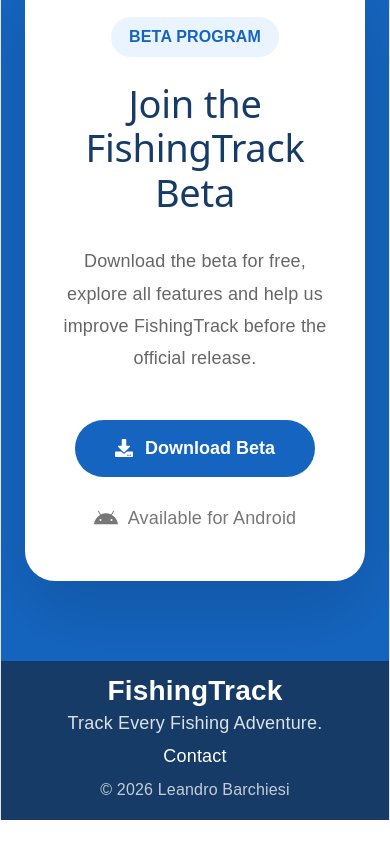
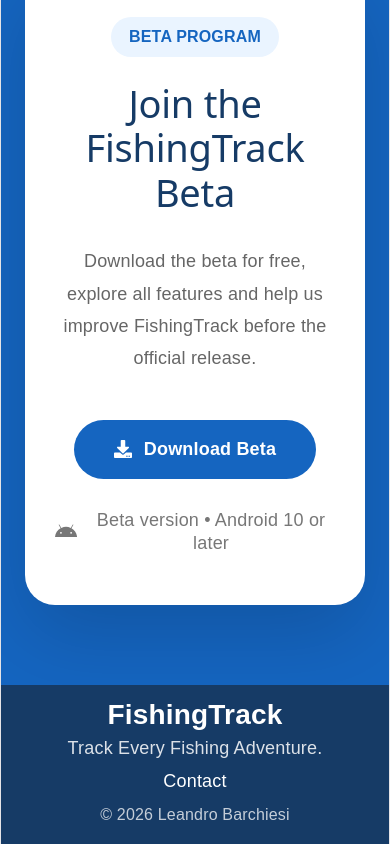
Before and after one commit to leandrobarchiesi-source/fishing-web, a React (Vite) app: page / in a window 390 px wide. Shown: the part 7216-8060 px from the top of the page. Before the commit the page ends 8036 px from the top, so only its background shows below. Built offline with nearby package versions, Linux system fonts and the light colour scheme.

Commit message:
Improve mobile header and screenshots carousel

```diff
--- a/src/landing/components/download/Download.css
+++ b/src/landing/components/download/Download.css
@@ -72,23 +72,25 @@
 
     align-items:center;
 
+    justify-content:center;
+
     gap:12px;
 
     margin-top:15px;
 
     padding:18px 40px;
 
-    border:none;
-
     border-radius:999px;
 
     background:#1565C0;
 
-    color:white;
+    color:#fff;
 
     font-size:18px;
 
     font-weight:600;
+
+    text-decoration:none;
 
     cursor:pointer;
 
@@ -101,6 +103,8 @@
     transform:translateY(-2px);
 
     background:#0E4C94;
+
+    color:#fff;
 
 }
 
--- a/src/landing/components/download/Download.jsx
+++ b/src/landing/components/download/Download.jsx
@@ -15,30 +15,25 @@
         <div className="download-card">
 
           <span className="download-badge">
-
             {t("download.badge")}
-
           </span>
 
           <h2>
-
             {t("download.title")}
-
           </h2>
 
           <p>
-
             {t("download.description")}
-
           </p>
 
-          <button className="download-button">
-
+          <a
+            href="/download/FishingTrack_Beta.apk"
+            className="download-button"
+            download
+          >
             <FaDownload />
-
             {t("download.button")}
-
-          </button>
+          </a>
 
           <div className="download-platform">
 
--- a/src/locales/en/common.json
+++ b/src/locales/en/common.json
@@ -61,7 +61,7 @@
   "title": "Join the FishingTrack Beta",
   "description": "Download the beta for free, explore all features and help us improve FishingTrack before the official release.",
   "button": "Download Beta",
-  "platform": "Available for Android"
+  "platform": "Beta version • Android 10 or later"
 },
 
 "footer": {
--- a/src/locales/es/common.json
+++ b/src/locales/es/common.json
@@ -63,7 +63,7 @@
   "title": "Prueba FishingTrack antes del lanzamiento",
   "description": "Descarga gratis la versión beta y ayúdanos a mejorar FishingTrack.",
   "button": "Descargar Beta",
-  "platform": "Disponible para Android"
+  "platform": "Versión beta • Android 10 o superior"
 },
 
 "footer": {
--- a/src/locales/fr/common.json
+++ b/src/locales/fr/common.json
@@ -58,7 +58,7 @@
   "title": "Essayez FishingTrack en avant-première",
   "description": "Téléchargez gratuitement la version bêta et aidez-nous à améliorer FishingTrack.",
   "button": "Télécharger la Bêta",
-  "platform": "Disponible pour Android"
+  "platform": "Version bêta • Android 10 ou version ultérieure"
 },
 
 "footer": {
--- a/src/locales/it/common.json
+++ b/src/locales/it/common.json
@@ -56,7 +56,7 @@
   "title": "Prova FishingTrack in anteprima",
   "description": "Scarica gratuitamente la versione Beta, prova tutte le funzionalità e aiutaci a migliorare FishingTrack con i tuoi suggerimenti.",
   "button": "Scarica la Beta",
-  "platform": "Disponibile per Android"
+  "platform": "Versione beta • Android 10 o superiore"
 },
 
 "footer": {
```
Also changed, not shown: 1 other file (tests, documents, lock files or other folders).
